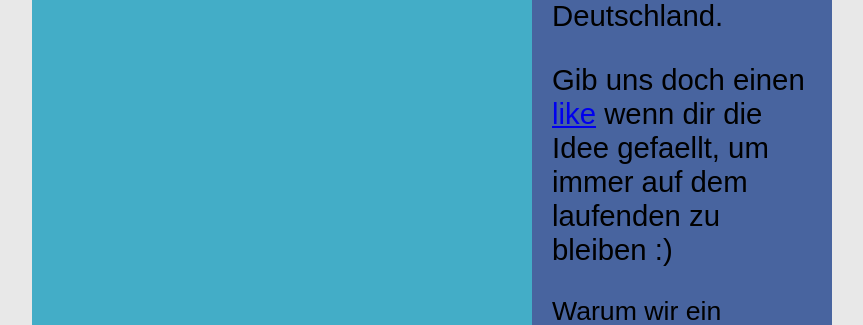
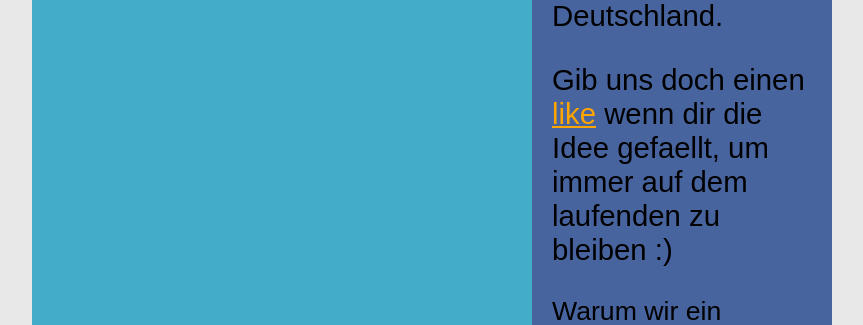
Before and after one commit to Florian1998/letter, a PHP site: page / in a window 1280 px wide. Shown: the part 344-669 px from the top of the page, without its empty margins (208-1071 px from the left). Run offline with PHP 8.4, Linux system fonts and the light colour scheme.

Commit message:
link design modified

```diff
--- a/Design/design.css
+++ b/Design/design.css
@@ -66,3 +66,7 @@ p
     font-family: Arial;
     height: 1250px;
 }
+a
+{
+    color: orange;
+}
```
